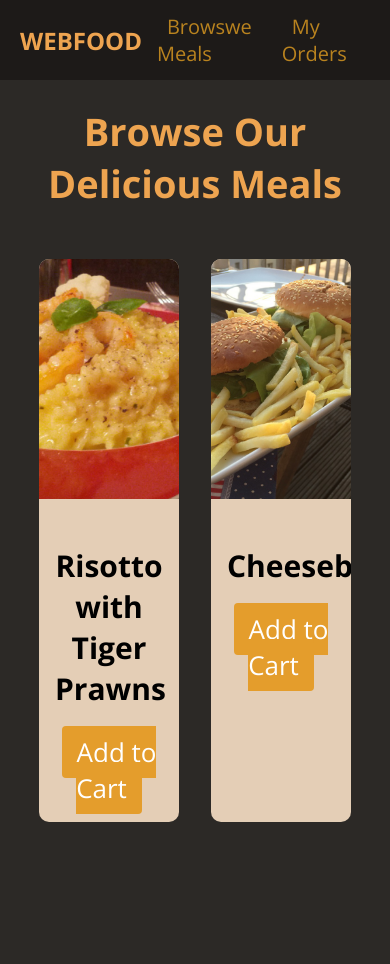
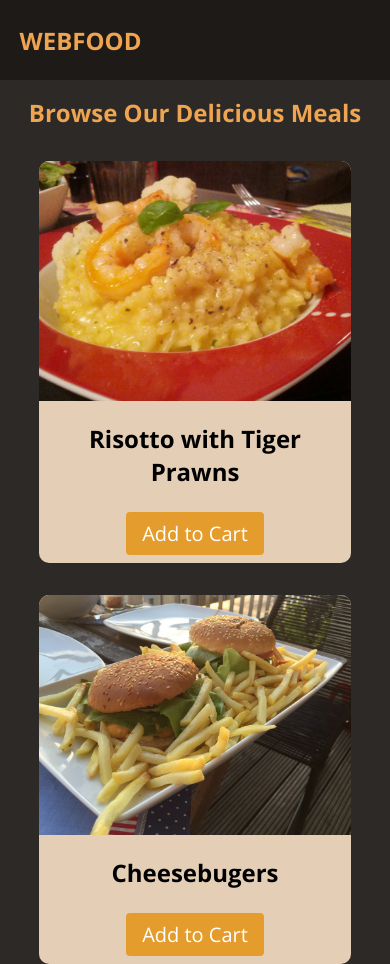
Before and after one commit to largo16/academind_webfood, a plain HTML site: page index.html in a window 390 px wide. Before the commit the page ends 872 px from the top, so only its background shows below. Drawn offline with nearby package versions, Linux system fonts and the light colour scheme.

Commit message:
working on reponsive styles now

```diff
--- a/styles.css
+++ b/styles.css
@@ -10,17 +10,17 @@ a {
 
 #main-header {
 
-    height: 80px;
+    height: 5rem;
     display: flex;
     justify-content: space-between;
     align-items: center;
     background-color: rgb(29, 26, 24);
-    padding: 0 20px;
+    padding: 0 5%;
 
 }
 
 #logo {
-    font-size: 24px;
+    font-size: 1.5rem;
     font-weight: bold;
     color: rgb(238, 164, 80 );
     text-transform: uppercase;
@@ -34,14 +34,14 @@ a {
 }
 
 #main-header li {
-    margin: 0 15px;
+    margin: 0 1rem;
 }
 
 #main-header nav a {
     color: rgb(185, 131, 31);
-    font-size: 20px;
-    border-radius: 10px;
-    padding: 0 10px;
+    font-size: 1.25rem;
+    border-radius: 1rem;
+    padding: 0 1rem;
 }
 
 #main-header nav a:hover {
@@ -51,19 +51,19 @@ a {
 main h1 {
     text-align: center;
     color: rgb(238, 164, 80 );
-    font-size: 38px;
+    font-size: 2rem;
 
 }
 
 #latest-products {
     width: 80%;
-    margin: 50px auto;
+    margin: 2rem auto;
 }
 
 #latest-products ul {
     display: grid;
     grid-template-columns: 1fr 1fr;
-    gap: 32px;
+    gap: 2rem;
     margin: 0;
     padding: 0;
 }
@@ -75,28 +75,52 @@ main h1 {
 }
 
 .food-item img {
-    height: 240px;
+    height: 15rem;
     width: 100%;
     object-fit: cover;
 }
 
 .food-item-content {
-    padding: 16px;
-    font-size: 20px;
+    padding: 1rem;
+    font-size: 1.25rem;
     text-align: center;
 }
 
-.food-item-content a {
-    font-size: 26px;
+.food-item-content h2 {
+    font-size: 1.5rem;
+    margin-top: 0;
+    margin-bottom: 1rem;
+    padding-bottom: 1rem;
+
 }
 
 .btn {
     background-color: rgb(228, 157, 44);
     color: white;
     border-radius: 4px;
-    padding: 8px 15px;
+    padding: .5rem 1rem;
 }
 
 .btn:hover {
     background-color: rgb(221,134,34);
 }
+
+@media (max-width:  48rem) {
+
+    #main-header nav {
+        display: none;
+    }
+
+    main h1 {
+        font-size: 1.5rem;
+    }
+
+    #latest-products ul {
+        display: grid;
+        grid-template-columns: 100%;
+        margin: 0;
+        padding: 0;
+    }
+
+
+}
```
